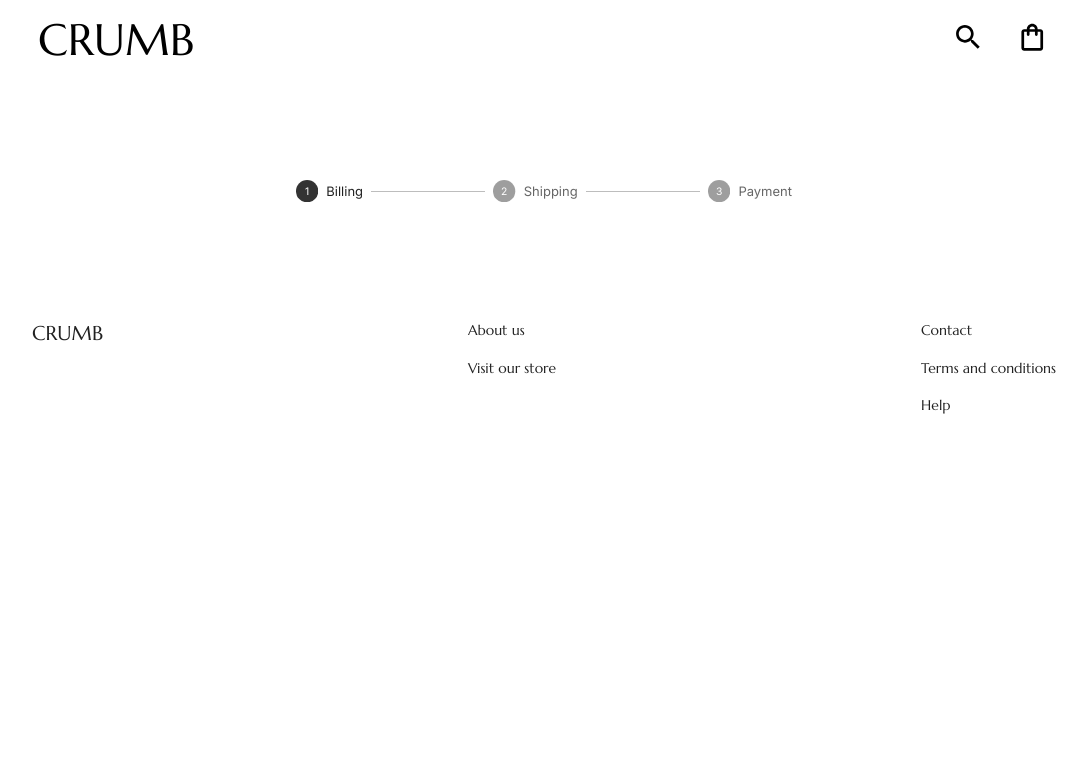
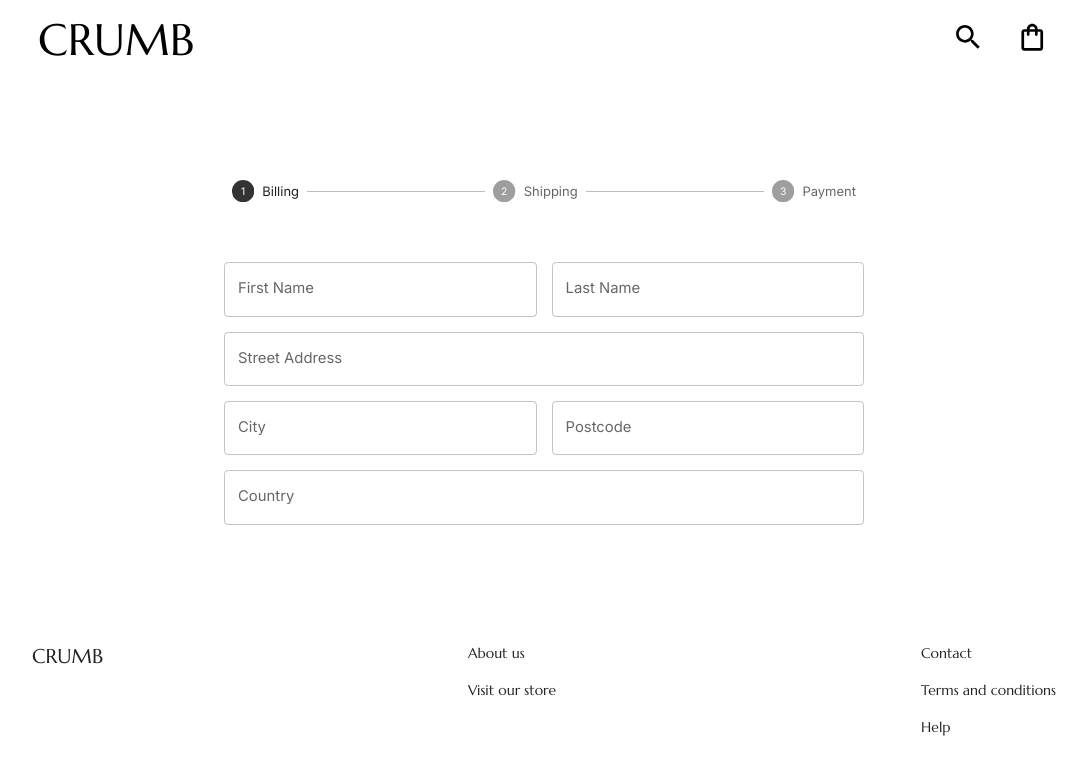
Before and after one commit to shirley-park/crumb, a React (Create React App) app in the folder client/: page /checkout in a window 1280 px wide. Shown: the top 772 px of the page, without its empty margins (96-1183 px from the left). Built offline with nearby package versions, Linux system fonts and the light colour scheme.

Commit message:
make separate form component

```diff
--- /dev/null
+++ b/client/src/scenes/checkout/AddressForm.jsx
@@ -0,0 +1,53 @@
+import { Box, TextField } from '@mui/material'
+
+const AddressForm = () => {
+  return (
+    <Box
+      display="grid"
+      gap="15px"
+      gridTemplateColumns="repeat(4, minmax(0, 1fr))"
+      mt="60px"
+    >
+      <TextField
+        fullWidth
+        type="text"
+        label="First Name"
+        sx={{ gridColumn: 'span 2' }}
+      />
+      <TextField
+        fullWidth
+        type="text"
+        label="Last Name"
+        sx={{ gridColumn: 'span 2' }}
+      />
+      <TextField
+        fullWidth
+        type="text"
+        label="Street Address"
+        sx={{ gridColumn: 'span 4' }}
+      />
+
+      <TextField
+        fullWidth
+        type="text"
+        label="City"
+        sx={{ gridColumn: 'span 2' }}
+      />
+
+      <TextField
+        fullWidth
+        type="text"
+        label="Postcode"
+        sx={{ gridColumn: 'span 2' }}
+      />
+      <TextField
+        fullWidth
+        type="text"
+        label="Country"
+        sx={{ gridColumn: 'span 4' }}
+      />
+    </Box>
+  )
+}
+
+export default AddressForm
--- a/client/src/scenes/checkout/Checkout.jsx
+++ b/client/src/scenes/checkout/Checkout.jsx
@@ -4,6 +4,7 @@ import { Formik } from 'formik'
 import { useState } from 'react'
 import * as yup from 'yup'
 import { shades } from '../../theme'
+import AddressForm from './AddressForm'
 
 const initialValues = {
   billingAddress: {
@@ -18,11 +19,44 @@ const initialValues = {
   phone: '',
 }
 
+const checkoutSchema = [
+  yup.object().shape({
+    billingAddress: yup.object().shape({
+      firstName: yup.string().required('required'),
+      lastName: yup.string().required('required'),
+      streetAddress: yup.string().required('required'),
+      city: yup.string().required('required'),
+      postcode: yup.string().required('required'),
+      country: yup.string().required('required'),
+    }),
+    shippingAddress: yup.object().shape({
+      firstName: yup.string().required('required'),
+      lastName: yup.string().required('required'),
+      streetAddress: yup.string().required('required'),
+      city: yup.string().required('required'),
+      postcode: yup.string().required('required'),
+      country: yup.string().required('required'),
+    }),
+  }),
+  yup.object().shape({
+    email: yup.string().required('required'),
+    phone: yup.string().required('required'),
+  }),
+]
+
 const Checkout = () => {
   const [activeStep, setActiveStep] = useState(0)
+  const cart = useSelector((state) => state.cart.cart)
+  const isFirstStep = activeStep === 0
+  const isSecondStep = activeStep === 1
+  const isThirdStep = activeStep === 2
+
+  const handleFormSubmit = async (value, actions) => {
+    setActiveStep(activeStep + 1)
+  }
 
   return (
-    <Box width="40%" m="100px auto">
+    <Box width="50%" m="100px auto">
       <Stepper activeStep={activeStep}>
         <Step>
           <StepLabel>Billing</StepLabel>
@@ -34,6 +68,15 @@ const Checkout = () => {
           <StepLabel>Payment</StepLabel>
         </Step>
       </Stepper>
+      <Box>
+        <Formik
+          onSubmit={handleFormSubmit}
+          initialValues={initialValues}
+          validationSchema={checkoutSchema[activeStep]}
+        >
+          <AddressForm />
+        </Formik>
+      </Box>
     </Box>
   )
 }
```
